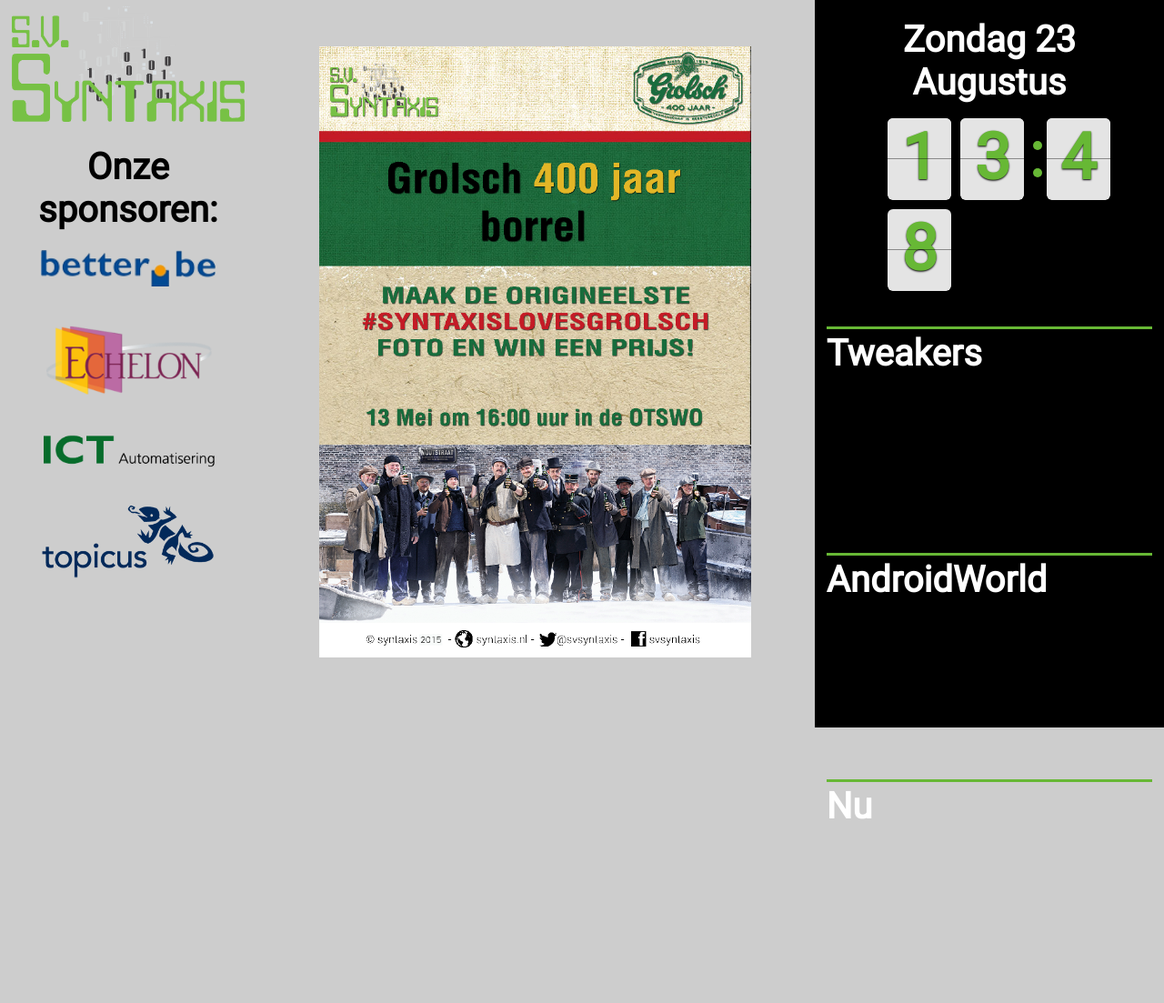
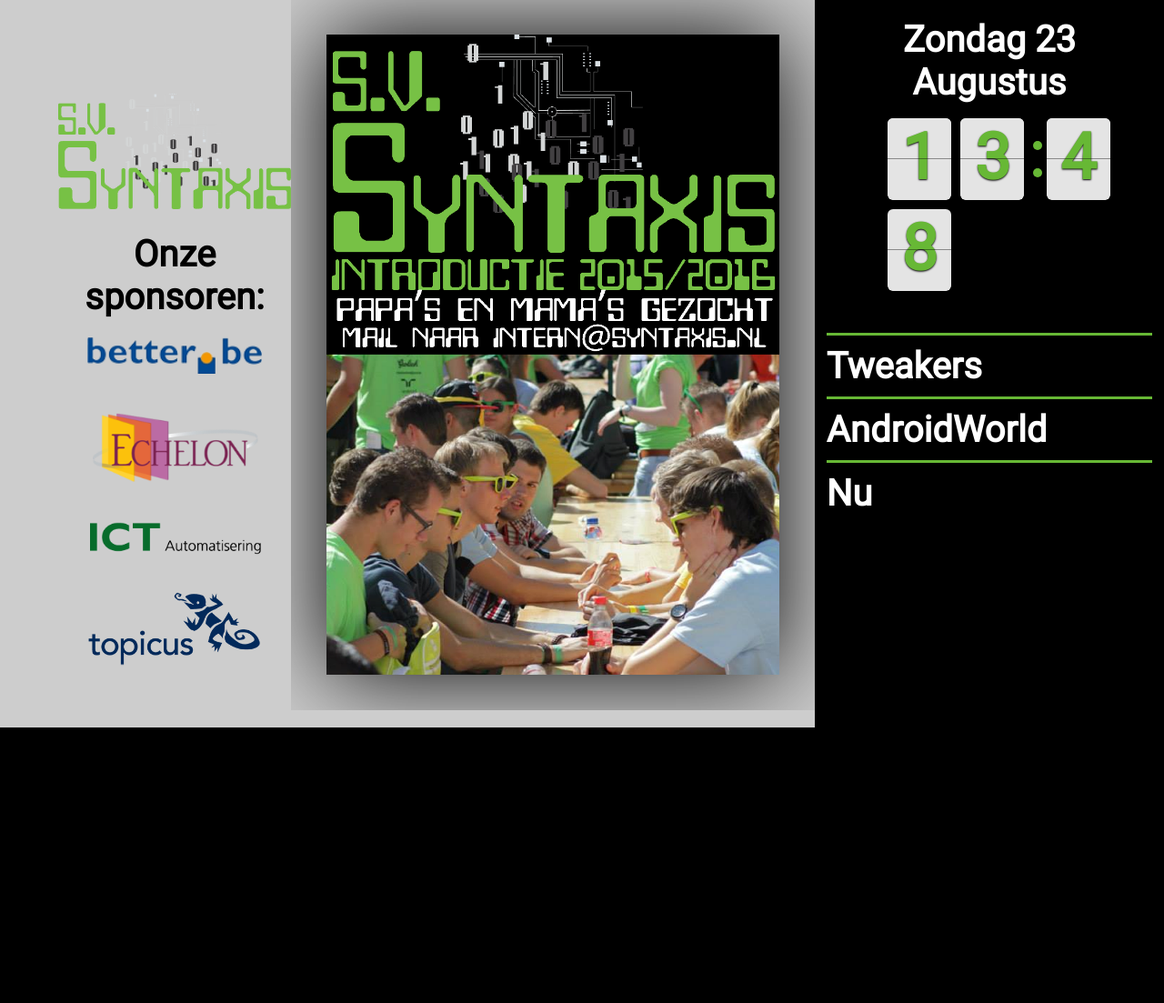
Before and after one commit to SaronGrave/SyntaxisTV, a PHP site: page / in a window 1280 px wide. Shown: the whole page at 91% size. After the commit the page ends 800 px from the top, so only its background shows below. Run offline with PHP 8.4, Linux system fonts and the light colour scheme; data that the repository does not hold is empty.

Commit message:
Verbeteringen

```diff
--- a/css/style.css
+++ b/css/style.css
@@ -34,9 +34,8 @@
 /* Logo's */
 .logos {
     width: 20%;
-    padding-left: 1%;
-    padding-right: 1%;
-    height: 100%;
+    padding-left: 5%;
+    padding-top: 7.5%;
     float: left;
 }
 
@@ -59,9 +58,9 @@
 
 /* Poster */
 .poster {
-    width: 40%;
-    height: 84%;
-    padding: 4%;
+    width: 39%;
+    height: 88%;
+    padding: 3%;
     float: left;
     overflow: hidden;
 }
@@ -69,7 +68,11 @@
 .poster-image {
     width: 100%;
     height: 100%;
-    background-size: cover;
+
+}
+
+.poster-image img {
+    box-shadow: 0px 0px 100px #000;
 }
 
 
@@ -128,13 +131,13 @@
 }
 
 .divider {
-    margin-top: 3px;
-    margin-bottom: 3px;
+    margin-top: 10px;
+    margin-bottom: 10px;
     border-bottom: 3px solid #67b835;
 }
 
 .feeds .feed {
-    height: 240px;
+    max-height: 30%;
     overflow: hidden;
     font-size: 25px;
 }
@@ -143,14 +146,15 @@
     text-align: left;
 }
 .feeds .feed .title {
-    font-size: 20px;
+    font-size: 24px;
+    font-weight: bold;
 }
 .feeds .feed .date {
     padding-top: 10px;
-    font-size: 12px;
+    font-size: 16px;
 }
 
 .feeds .feed .description {
     padding-top: 10px;
-    font-size: 15px;
+    font-size: 20px;
 }
--- a/feeds.php
+++ b/feeds.php
@@ -42,7 +42,7 @@
                 "var counter".$name."=0;".
                 "function ".$name."Feed() {".
                     "counter".$name." = showFeed('.$name', $name, counter".$name.");".
-                    "setTimeout(".$name."Feed, 10000);".
+                    "setTimeout(".$name."Feed, 15000);".
                 "}".
                 $name."Feed();".
               "</script>";
--- a/index.php
+++ b/index.php
@@ -14,7 +14,6 @@
 
     <script src="js/jquery.min.js"></script>
     <script src="js/flipclock.min.js"></script>
-    <script>var posters = <?php echo json_encode(glob("posters/*.*")); ?>;</script>
     <script src="js/script.js"></script>
 </head>
 
@@ -28,16 +27,13 @@
         <!-- Sponsoren -->
         <section class="sponsoren">
             <div class="titel">Onze sponsoren:</div>
-            <?php
-                foreach (glob("sponsoren/*.*") as $filename) {
-                    echo "<div class='sponsor'><img src='$filename' /></div>";
-                }
-            ?>
+            <?php include('sponsoren.php'); ?>
         </section>
     </div>
 
     <!-- Posters -->
     <div class="poster">
+        <?php include('posters.php'); ?>
         <div class="poster-image"></div>
     </div>
 
--- a/js/script.js
+++ b/js/script.js
@@ -5,7 +5,7 @@
     setupClock();
 
     showPosters();
-    setInterval(showPosters, 20000);
+    setInterval(showPosters, 30000);
 
 });
 
--- /dev/null
+++ b/posters.php
@@ -0,0 +1,17 @@
+<?php
+
+date_default_timezone_set('Europe/Amsterdam');
+$date = date('m-d-Y', time());
+
+$posters = array();
+
+foreach (glob("posters/*.*") as $filename) {
+    $name = pathinfo($filename, PATHINFO_FILENAME);
+    if(strcmp($date, $name) > 0) {
+        array_push($posters, $filename);
+    }
+}
+
+echo "<script>var posters=".json_encode($posters).";</script>";
+
+?>
--- /dev/null
+++ b/sponsoren.php
@@ -0,0 +1,5 @@
+<?php
+    foreach (glob("sponsoren/*.*") as $filename) {
+        echo "<div class='sponsor'><img src='$filename' /></div>";
+    }
+?>
```
Also changed, not shown: posters/01-09-2015.png (added), posters/28-09-2015.png (deleted).
